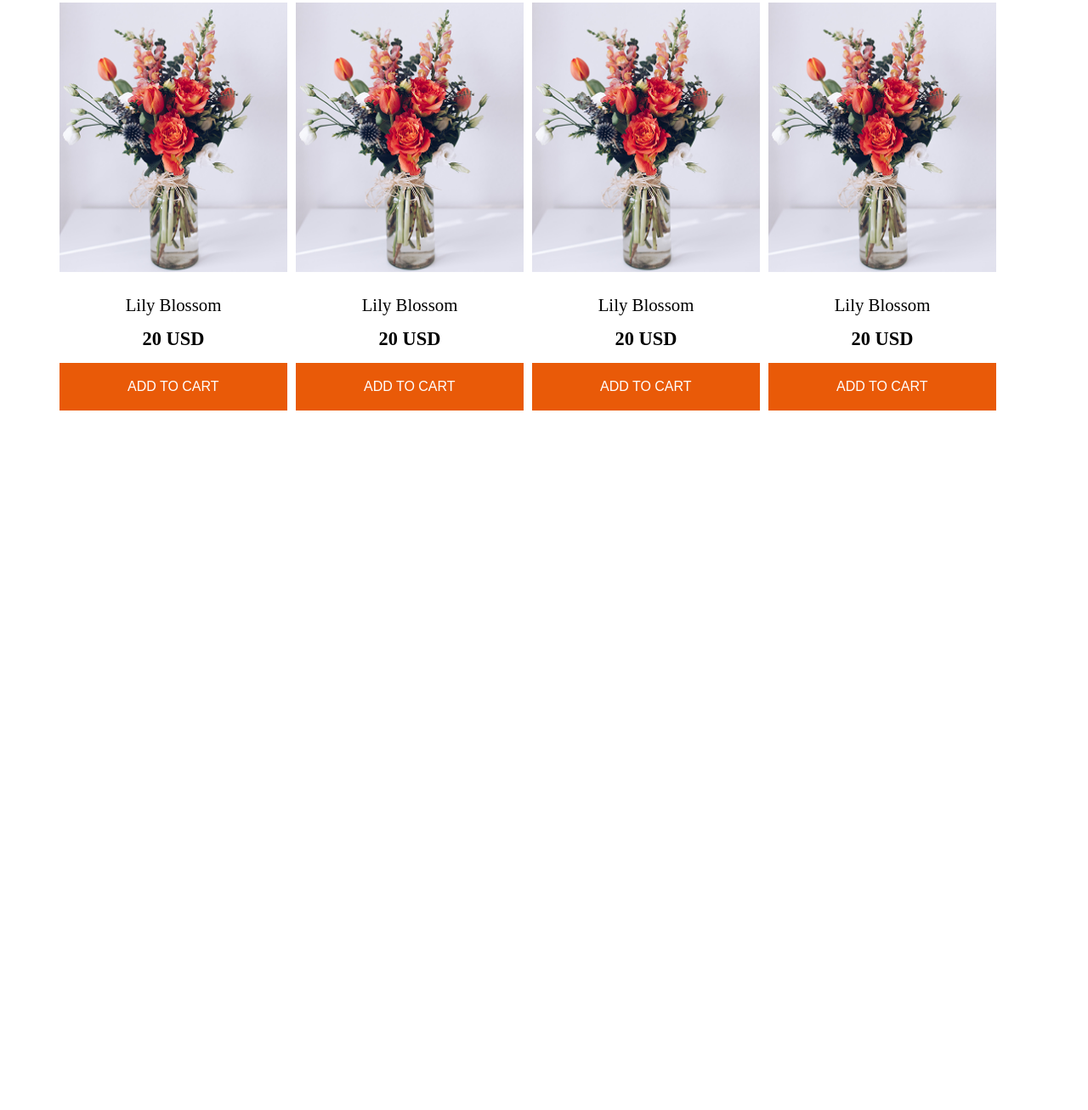
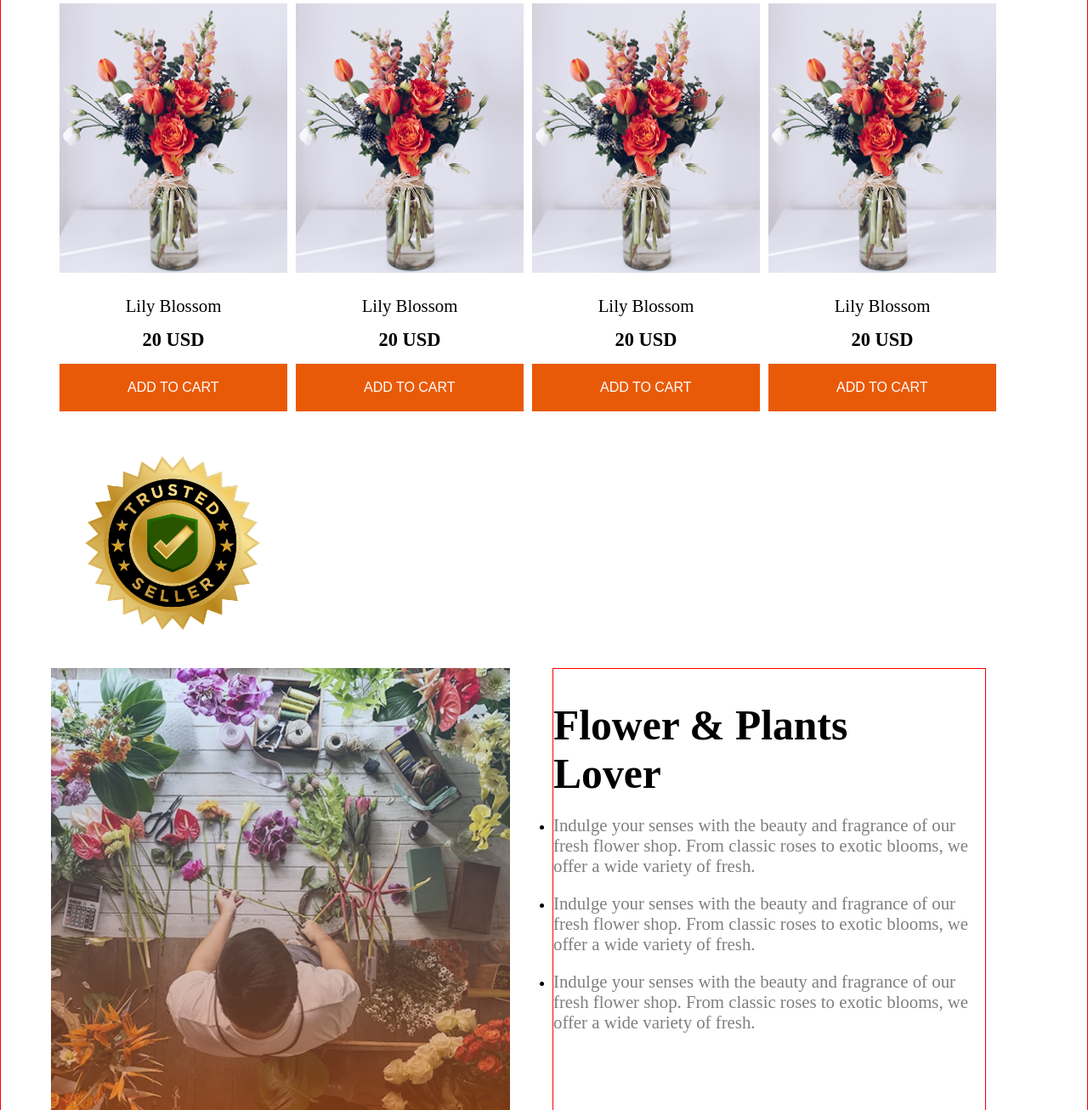
Before and after one commit to parikshit-pb/My-assignment-no-2, a plain HTML site: page index.html in a window 1280 px wide. Shown: the part 1494-2800 px from the top of the page at 85% size. Before the commit the page ends 2007 px from the top, so only its background shows below. Drawn offline with Linux system fonts and the light colour scheme.

Commit message:
flower plant section

```diff
--- a/index.html
+++ b/index.html
@@ -91,6 +91,30 @@
                 </div>
             </div>
         </section>
+        <section class="flower-plants-area">
+            <img class="trusted-img" src="assets/trusted-badge.png" alt="">
+            <div class="flower-plant">
+                  <div class="flower-img">
+                <img src="assets/flower-store.png" alt="">
+            </div>
+            <div class="flower-text">
+                <h1 class="flower-title">Flower & Plants <br> Lover</h1>
+                <ul>
+                    <li>
+                        <p class="flower-des">Indulge your senses with the beauty and fragrance of our fresh flower shop. From classic roses to exotic blooms, we offer a wide variety of fresh.</p>
+                    </li>
+                    <li>
+                        <p class="flower-des">Indulge your senses with the beauty and fragrance of our fresh flower shop. From classic roses to exotic blooms, we offer a wide variety of fresh.</p>
+                    </li>
+                    <li>
+                        <p class="flower-des">Indulge your senses with the beauty and fragrance of our fresh flower shop. From classic roses to exotic blooms, we offer a wide variety of fresh.</p>
+                    </li>
+                </ul>
+
+            </div>
+            </div>
+
+        </section>
 
     </main>
     <footer>
--- a/style/style.css
+++ b/style/style.css
@@ -5,7 +5,7 @@
 }
 .body{
     max-width: 1440px;
-    /* border: 1px solid red; */
+    border: 1px solid red;
 }
 
 nav{
@@ -158,6 +158,44 @@ nav ul li a{
 
 }
 
+/* flower plant section start */
+.flower-plants-area{
+    max-width: 1160px;
+    margin-top: 248px;
+    margin: 0 auto;
+}
+.flower-plant{
+
+    display: flex;
+    gap: 50px;
+    margin: 1px solid black;
+
+
+}
+.trusted-img{
+    width: 286px;
+    height: 286px;
+}
+.flower-text{
+    max-width: 510px;
+    max-height: 521px;
+    padding: 38px 0px;
+    letter-spacing: 30%;
+    border: 1px solid red;
+}
+.flower-title{
+    font-size: 3.1rem;
+    font-weight: bold;
+    color: #000000;
+}
+.flower-des{
+    font-size: 1.3rem;
+    font-weight: 400;
+    color: #000000;
+    opacity: 50%;
+    padding-top: 20px;
+}
+
 /* meadia quari start */
 
 @media screen and (max-width: 576px){
```
